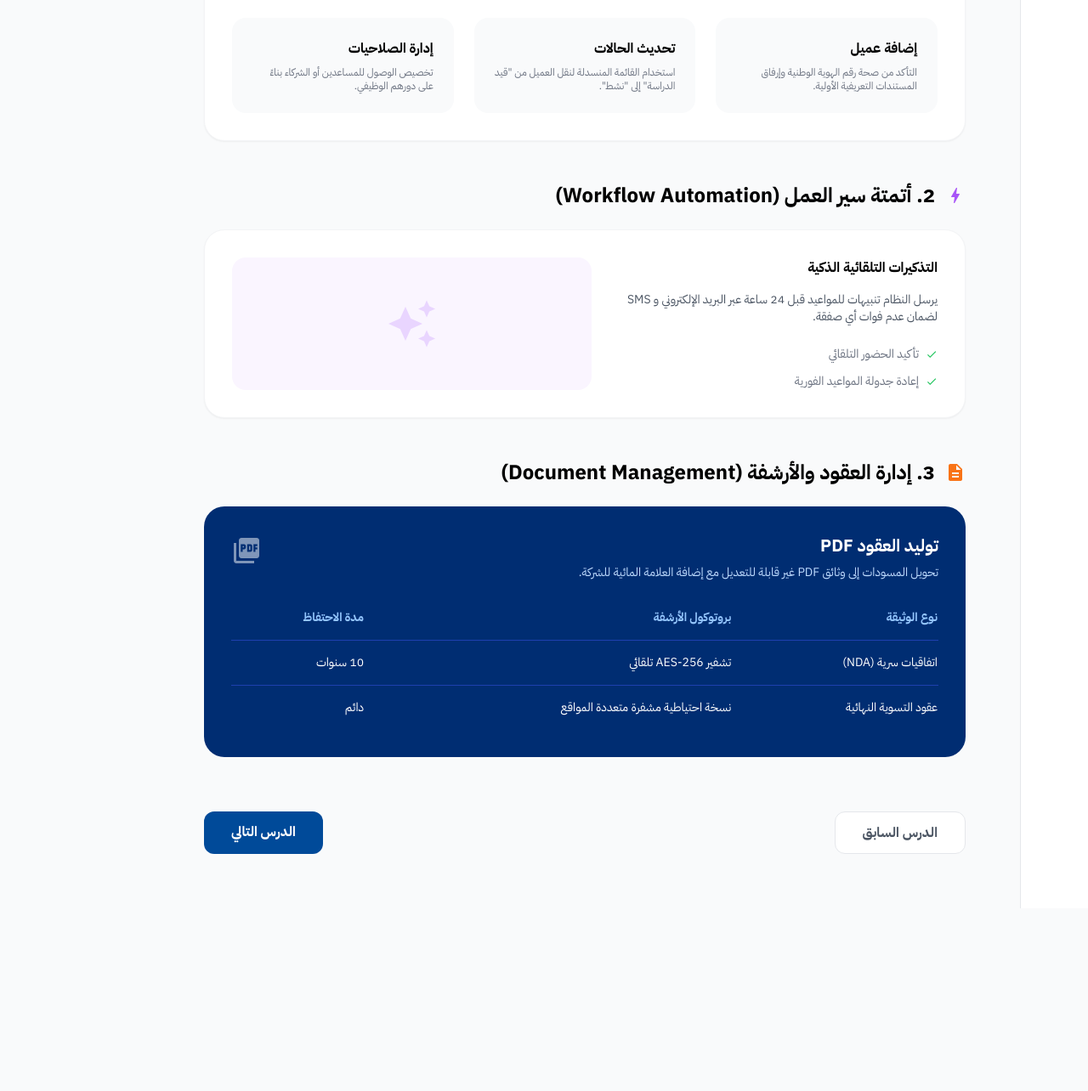
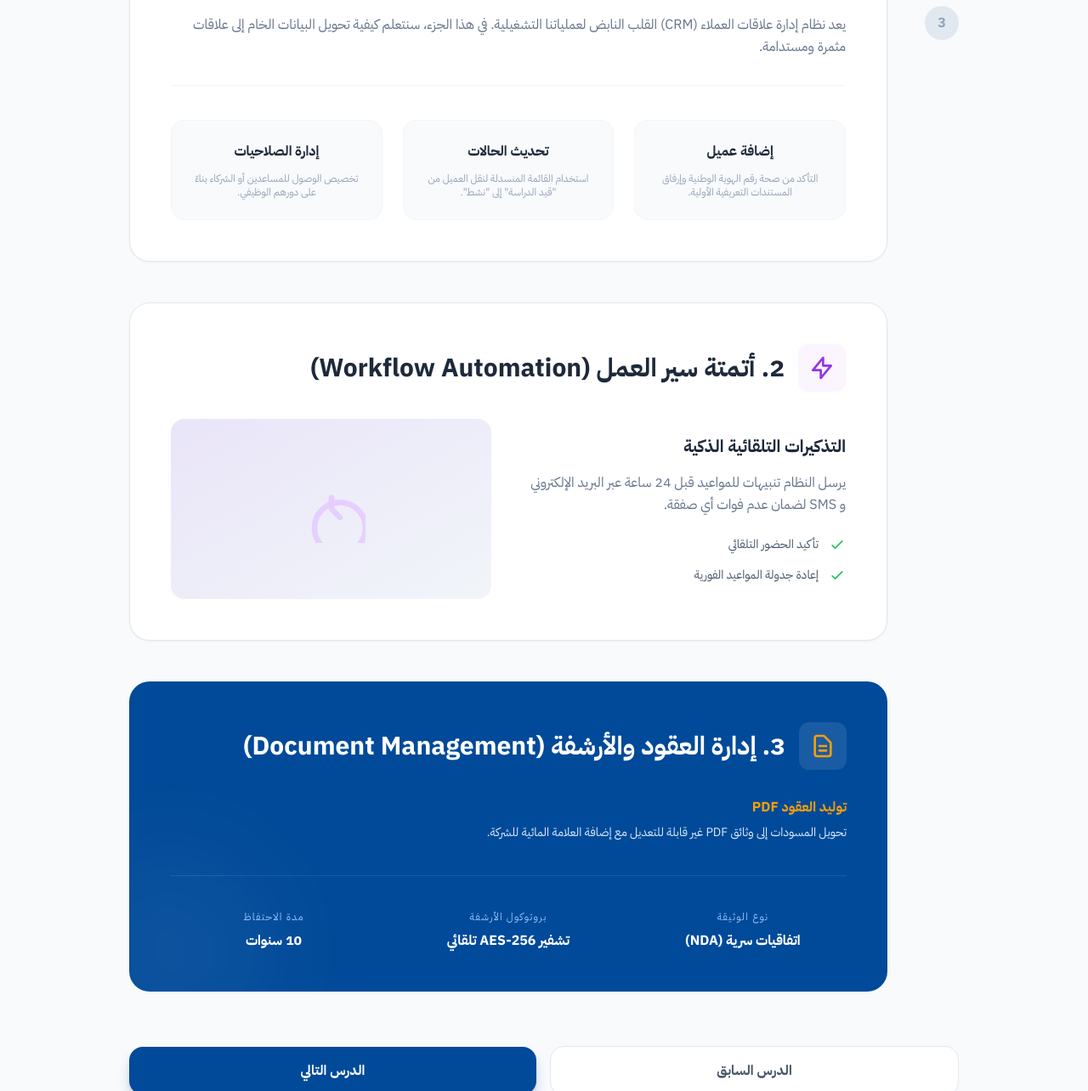
Before and after one commit to alamrisultan909-cell/wasata-nwo, a website: page knowledge-base/operational-excellence.html in a window 1280 px wide. Shown: the part 364-1648 px from the top of the page at 85% size. Before the commit the page ends 1433 px from the top, so only its background shows below. Drawn offline with nearby package versions, Linux system fonts and the light colour scheme.

Commit message:
Update operational-excellence.html

```diff
--- a/knowledge-base/operational-excellence.html
+++ b/knowledge-base/operational-excellence.html
@@ -1,145 +1,155 @@
-
 <!DOCTYPE html>
 <html lang="ar" dir="rtl">
 <head>
     <meta charset="UTF-8">
     <meta name="viewport" content="width=device-width, initial-scale=1.0">
-    <title>التميز التشغيلي - مكتبة المعرفة</title>
+    <title>كتاب: التميز التشغيلي في بيئة الوساطة</title>
     <script src="https://cdn.tailwindcss.com"></script>
     <link href="https://fonts.googleapis.com/css2?family=IBM+Plex+Sans+Arabic:wght@300;400;500;600;700&display=swap" rel="stylesheet">
-    <link href="https://fonts.googleapis.com/icon?family=Material+Icons" rel="stylesheet">
-    <style>
-        body { font-family: 'IBM Plex Sans Arabic', sans-serif; }
-    </style>
+    <script>
+        tailwind.config = {
+            theme: {
+                extend: {
+                    colors: {
+                        primary: '#004a99',
+                        secondary: '#1e293b',
+                        accent: '#f59e0b',
+                        surface: '#f8fafc',
+                    },
+                    fontFamily: {
+                        sans: ['IBM Plex Sans Arabic', 'sans-serif'],
+                    },
+                }
+            }
+        }
+    </script>
 </head>
-<body class="bg-gray-50">
+<body class="bg-slate-50 font-sans text-slate-800">
+    <header class="bg-white border-b border-slate-200 sticky top-0 z-50">
+        <div class="max-w-6xl mx-auto px-6 h-16 flex items-center justify-between">
+            <div class="flex items-center gap-2 text-primary font-bold text-sm">
+                <a href="/knowledge-base" class="hover:underline">المكتبة التعليمية</a>
+                <span>/</span>
+                <span class="text-slate-400">الوحدة الرابعة</span>
+            </div>
+            <a href="/app" class="p-2 bg-slate-100 rounded-lg text-secondary hover:bg-slate-200 transition-colors">
+                <svg xmlns="http://www.w3.org/2000/svg" class="h-5 w-5" fill="none" viewBox="0 0 24 24" stroke="currentColor"><path stroke-linecap="round" stroke-linejoin="round" stroke-width="2" d="M3 12l2-2m0 0l7-7 7 7M5 10v10a1 1 0 001 1h3m10-11l2 2m-2-2v10a1 1 0 01-1 1h-3m-6 0a1 1 0 001-1v-4a1 1 0 011-1h2a1 1 0 011 1v4a1 1 0 001 1m-6 0h6" /></svg>
+            </a>
+        </div>
+    </header>
 
-    <div class="min-h-screen flex">
-        <!-- Vertical Progress Nav -->
-        <nav class="w-20 bg-white border-l border-gray-200 flex flex-col items-center py-8 gap-8">
-            <a href="index.html" class="w-12 h-12 rounded-xl bg-blue-50 text-[#004a99] flex items-center justify-center">
-                <span class="material-icons">home</span>
-            </a>
-            <div class="h-px w-8 bg-gray-100"></div>
-            <div class="flex flex-col gap-4">
-                <div class="w-10 h-10 rounded-full bg-[#004a99] text-white flex items-center justify-center text-xs font-bold">1</div>
-                <div class="w-10 h-10 rounded-full bg-gray-100 text-gray-400 flex items-center justify-center text-xs font-bold">2</div>
-                <div class="w-10 h-10 rounded-full bg-gray-100 text-gray-400 flex items-center justify-center text-xs font-bold">3</div>
-            </div>
-        </nav>
-
-        <!-- Main Content -->
-        <main class="flex-1 p-8 lg:p-16 max-w-5xl">
-            <div class="mb-12">
-                <span class="text-[#004a99] font-bold text-sm uppercase tracking-widest mb-2 block">الوحدة الرابعة</span>
-                <h1 class="text-4xl font-black mb-4">مسار التميز التشغيلي في بيئة الوساطة</h1>
-                <p class="text-gray-500 text-lg">دليل شامل لإتقان الأدوات الرقمية وإجراءات العمل المؤسسي لضمان أعلى مستويات الكفاءة والاحترافية.</p>
+    <main class="max-w-5xl mx-auto px-6 py-12">
+        <div class="mb-12 text-center">
+            <h1 class="text-4xl font-extrabold text-secondary mb-4">مسار التميز التشغيلي في بيئة الوساطة</h1>
+            <p class="text-slate-500 max-w-2xl mx-auto leading-relaxed">دليل شامل لإتقان الأدوات الرقمية وإجراءات العمل المؤسسي لضمان أعلى مستويات الكفاءة والاحترافية.</p>
         </div>
 
-            <div class="space-y-12">
+        <div class="grid grid-cols-1 md:grid-cols-12 gap-8">
+            <!-- المؤشر الجانبي -->
+            <div class="md:col-span-1 hidden md:block">
+                <div class="sticky top-24 space-y-6">
+                    <div class="w-10 h-10 rounded-full bg-primary text-white flex items-center justify-center font-bold shadow-lg shadow-primary/30">1</div>
+                    <div class="w-10 h-10 rounded-full bg-slate-200 text-slate-400 flex items-center justify-center font-bold">2</div>
+                    <div class="w-10 h-10 rounded-full bg-slate-200 text-slate-400 flex items-center justify-center font-bold">3</div>
+                </div>
+            </div>
 
-                <!-- Section 1 -->
-                <section>
-                    <h2 class="text-2xl font-bold mb-6 flex items-center gap-3">
-                        <span class="material-icons text-blue-500">group</span>
-                        1. إتقان نظام إدارة العملاء (CRM Mastery)
-                    </h2>
-                    <div class="bg-white p-8 rounded-3xl shadow-sm border border-gray-100 space-y-6">
-                        <p class="text-gray-600">يعد نظام إدارة علاقات العملاء (CRM) القلب النابض لعملياتنا التشغيلية. في هذا الجزء، سنتعلم كيفية تحويل البيانات الخام إلى علاقات مثمرة ومستدامة.</p>
+            <div class="md:col-span-11 space-y-12">
+                <!-- الوحدة 1 -->
+                <section class="bg-white rounded-3xl border border-slate-200 shadow-sm p-8 md:p-12">
+                    <div class="flex items-center gap-4 mb-8">
+                        <span class="p-3 bg-blue-50 text-primary rounded-xl">
+                            <svg xmlns="http://www.w3.org/2000/svg" class="h-8 w-8" fill="none" viewBox="0 0 24 24" stroke="currentColor"><path stroke-linecap="round" stroke-linejoin="round" stroke-width="2" d="M17 20h5v-2a3 3 0 00-5.356-1.857M17 20H7m10 0v-2c0-.656-.126-1.283-.356-1.857M7 20H2v-2a3 3 0 015.356-1.857M7 20v-2c0-.656.126-1.283.356-1.857m0 0a5.002 5.002 0 019.288 0M15 7a3 3 0 11-6 0 3 3 0 016 0zm6 3a2 2 0 11-4 0 2 2 0 014 0zM7 10a2 2 0 11-4 0 2 2 0 014 0z" /></svg>
+                        </span>
+                        <h2 class="text-3xl font-bold text-secondary">1. إتقان نظام إدارة العملاء (CRM Mastery)</h2>
+                    </div>
+                    <p class="text-slate-500 leading-relaxed mb-10 border-b border-slate-100 pb-8">يعد نظام إدارة علاقات العملاء (CRM) القلب النابض لعملياتنا التشغيلية. في هذا الجزء، سنتعلم كيفية تحويل البيانات الخام إلى علاقات مثمرة ومستدامة.</p>
 
                     <div class="grid grid-cols-1 md:grid-cols-3 gap-6">
-                            <div class="p-6 bg-gray-50 rounded-2xl">
-                                <div class="font-bold mb-2">إضافة عميل</div>
-                                <p class="text-xs text-gray-500">التأكد من صحة رقم الهوية الوطنية وإرفاق المستندات التعريفية الأولية.</p>
+                        <div class="p-6 bg-slate-50 rounded-2xl border border-slate-100 text-center hover:bg-primary/5 transition-colors cursor-pointer group">
+                            <h4 class="font-bold text-secondary mb-3 group-hover:text-primary">إضافة عميل</h4>
+                            <p class="text-xs text-slate-400">التأكد من صحة رقم الهوية الوطنية وإرفاق المستندات التعريفية الأولية.</p>
                         </div>
-                            <div class="p-6 bg-gray-50 rounded-2xl">
-                                <div class="font-bold mb-2">تحديث الحالات</div>
-                                <p class="text-xs text-gray-500">استخدام القائمة المنسدلة لنقل العميل من "قيد الدراسة" إلى "نشط".</p>
+                        <div class="p-6 bg-slate-50 rounded-2xl border border-slate-100 text-center hover:bg-primary/5 transition-colors cursor-pointer group">
+                            <h4 class="font-bold text-secondary mb-3 group-hover:text-primary">تحديث الحالات</h4>
+                            <p class="text-xs text-slate-400">استخدام القائمة المنسدلة لنقل العميل من "قيد الدراسة" إلى "نشط".</p>
                         </div>
-                            <div class="p-6 bg-gray-50 rounded-2xl">
-                                <div class="font-bold mb-2">إدارة الصلاحيات</div>
-                                <p class="text-xs text-gray-500">تخصيص الوصول للمساعدين أو الشركاء بناءً على دورهم الوظيفي.</p>
-                            </div>
+                        <div class="p-6 bg-slate-50 rounded-2xl border border-slate-100 text-center hover:bg-primary/5 transition-colors cursor-pointer group">
+                            <h4 class="font-bold text-secondary mb-3 group-hover:text-primary">إدارة الصلاحيات</h4>
+                            <p class="text-xs text-slate-400">تخصيص الوصول للمساعدين أو الشركاء بناءً على دورهم الوظيفي.</p>
                         </div>
                     </div>
                 </section>
 
-                <!-- Section 2 -->
-                <section>
-                    <h2 class="text-2xl font-bold mb-6 flex items-center gap-3">
-                        <span class="material-icons text-purple-500">bolt</span>
-                        2. أتمتة سير العمل (Workflow Automation)
-                    </h2>
-                    <div class="bg-white p-8 rounded-3xl shadow-sm border border-gray-100">
-                        <div class="flex flex-col md:flex-row gap-8">
-                            <div class="flex-1">
-                                <h4 class="font-bold mb-4">التذكيرات التلقائية الذكية</h4>
-                                <p class="text-sm text-gray-600 mb-6">يرسل النظام تنبيهات للمواعيد قبل 24 ساعة عبر البريد الإلكتروني و SMS لضمان عدم فوات أي صفقة.</p>
-                                <ul class="space-y-3">
-                                    <li class="flex items-center gap-2 text-sm text-gray-500">
-                                        <span class="material-icons text-green-500 text-sm">check</span>
+                <!-- الوحدة 2 -->
+                <section class="bg-white rounded-3xl border border-slate-200 shadow-sm p-8 md:p-12">
+                    <div class="flex items-center gap-4 mb-8">
+                        <span class="p-3 bg-purple-50 text-purple-600 rounded-xl">
+                            <svg xmlns="http://www.w3.org/2000/svg" class="h-8 w-8" fill="none" viewBox="0 0 24 24" stroke="currentColor"><path stroke-linecap="round" stroke-linejoin="round" stroke-width="2" d="M13 10V3L4 14h7v7l9-11h-7z" /></svg>
+                        </span>
+                        <h2 class="text-3xl font-bold text-secondary">2. أتمتة سير العمل (Workflow Automation)</h2>
+                    </div>
+                    <div class="flex flex-col md:flex-row gap-10 items-center">
+                        <div class="w-full md:w-1/2">
+                            <h4 class="font-bold text-secondary mb-4 text-xl">التذكيرات التلقائية الذكية</h4>
+                            <p class="text-slate-500 leading-relaxed mb-6">يرسل النظام تنبيهات للمواعيد قبل 24 ساعة عبر البريد الإلكتروني و SMS لضمان عدم فوات أي صفقة.</p>
+                            <ul class="space-y-4">
+                                <li class="flex items-center gap-3 text-sm text-slate-600">
+                                    <svg class="h-5 w-5 text-green-500" fill="none" viewBox="0 0 24 24" stroke="currentColor"><path stroke-linecap="round" stroke-linejoin="round" stroke-width="2" d="M5 13l4 4L19 7" /></svg>
                                     تأكيد الحضور التلقائي
                                 </li>
-                                    <li class="flex items-center gap-2 text-sm text-gray-500">
-                                        <span class="material-icons text-green-500 text-sm">check</span>
+                                <li class="flex items-center gap-3 text-sm text-slate-600">
+                                    <svg class="h-5 w-5 text-green-500" fill="none" viewBox="0 0 24 24" stroke="currentColor"><path stroke-linecap="round" stroke-linejoin="round" stroke-width="2" d="M5 13l4 4L19 7" /></svg>
                                     إعادة جدولة المواعيد الفورية
                                 </li>
                             </ul>
                         </div>
-                            <div class="flex-1 bg-purple-50 rounded-2xl p-6 flex items-center justify-center">
-                                <span class="material-icons text-6xl text-purple-200">auto_awesome</span>
-                            </div>
+                        <div class="w-full md:w-1/2 aspect-video bg-slate-100 rounded-2xl flex items-center justify-center relative overflow-hidden">
+                             <div class="absolute inset-0 bg-gradient-to-br from-purple-500/10 to-transparent"></div>
+                             <svg xmlns="http://www.w3.org/2000/svg" class="h-20 w-20 text-purple-200" fill="none" viewBox="0 0 24 24" stroke="currentColor"><path stroke-linecap="round" stroke-linejoin="round" stroke-width="2" d="M12 8v4l3 3m6-3a9 9 0 11-12 0 9 9 0 0112 0z" /></svg>
                         </div>
                     </div>
                 </section>
 
-                <!-- Section 3 -->
-                <section>
-                    <h2 class="text-2xl font-bold mb-6 flex items-center gap-3">
-                        <span class="material-icons text-orange-500">description</span>
-                        3. إدارة العقود والأرشفة (Document Management)
-                    </h2>
-                    <div class="bg-[#002d72] text-white p-8 rounded-3xl">
-                        <div class="flex justify-between items-start mb-8">
+                <!-- الوحدة 3 -->
+                <section class="bg-primary text-white rounded-3xl p-8 md:p-12 relative overflow-hidden">
+                    <div class="relative z-10">
+                        <div class="flex items-center gap-4 mb-8">
+                            <span class="p-3 bg-white/10 text-accent rounded-xl">
+                                <svg xmlns="http://www.w3.org/2000/svg" class="h-8 w-8" fill="none" viewBox="0 0 24 24" stroke="currentColor"><path stroke-linecap="round" stroke-linejoin="round" stroke-width="2" d="M9 12h6m-6 4h6m2 5H7a2 2 0 01-2-2V5a2 2 0 012-2h5.586a1 1 0 01.707.293l5.414 5.414a1 1 0 01.293.707V19a2 2 0 01-2 2z" /></svg>
+                            </span>
+                            <h2 class="text-3xl font-bold">3. إدارة العقود والأرشفة (Document Management)</h2>
+                        </div>
+                        <div class="mb-10">
+                            <h4 class="text-accent font-bold mb-2">توليد العقود PDF</h4>
+                            <p class="text-blue-100 text-sm">تحويل المسودات إلى وثائق PDF غير قابلة للتعديل مع إضافة العلامة المائية للشركة.</p>
+                        </div>
+                        <div class="grid grid-cols-2 md:grid-cols-3 gap-8 text-center border-t border-white/10 pt-10">
                             <div>
-                                <h4 class="text-xl font-bold mb-2">توليد العقود PDF</h4>
-                                <p class="text-blue-200 text-sm">تحويل المسودات إلى وثائق PDF غير قابلة للتعديل مع إضافة العلامة المائية للشركة.</p>
+                                <p class="text-xs text-blue-300 uppercase tracking-widest mb-2">نوع الوثيقة</p>
+                                <p class="font-bold">اتفاقيات سرية (NDA)</p>
                             </div>
-                            <span class="material-icons text-4xl opacity-50">picture_as_pdf</span>
+                            <div>
+                                <p class="text-xs text-blue-300 uppercase tracking-widest mb-2">بروتوكول الأرشفة</p>
+                                <p class="font-bold">تشفير AES-256 تلقائي</p>
                             </div>
-                        <div class="overflow-x-auto">
-                            <table class="w-full text-right text-sm">
-                                <thead>
-                                    <tr class="text-blue-300 border-b border-blue-800">
-                                        <th class="pb-4">نوع الوثيقة</th>
-                                        <th class="pb-4">بروتوكول الأرشفة</th>
-                                        <th class="pb-4">مدة الاحتفاظ</th>
-                                    </tr>
-                                </thead>
-                                <tbody class="text-white">
-                                    <tr class="border-b border-blue-800">
-                                        <td class="py-4">اتفاقيات سرية (NDA)</td>
-                                        <td class="py-4">تشفير AES-256 تلقائي</td>
-                                        <td class="py-4">10 سنوات</td>
-                                    </tr>
-                                    <tr>
-                                        <td class="py-4">عقود التسوية النهائية</td>
-                                        <td class="py-4">نسخة احتياطية مشفرة متعددة المواقع</td>
-                                        <td class="py-4">دائم</td>
-                                    </tr>
-                                </tbody>
-                            </table>
+                            <div>
+                                <p class="text-xs text-blue-300 uppercase tracking-widest mb-2">مدة الاحتفاظ</p>
+                                <p class="font-bold">10 سنوات</p>
                             </div>
                         </div>
+                    </div>
+                    <!-- زينة خلفية -->
+                    <div class="absolute -bottom-20 -left-20 w-64 h-64 bg-white/5 rounded-full blur-3xl"></div>
                 </section>
             </div>
-
-            <footer class="mt-16 flex justify-between">
-                <a href="financial-logic.html" class="px-8 py-3 bg-white border border-gray-200 text-gray-600 rounded-xl hover:bg-gray-50 transition-all font-bold">الدرس السابق</a>
-                <a href="marketing-strategies.html" class="px-8 py-3 bg-[#004a99] text-white rounded-xl hover:shadow-lg transition-all font-bold">الدرس التالي</a>
-            </footer>
-        </main>
         </div>
 
+        <!-- أزرار التنقل -->
+        <div class="mt-16 flex justify-between items-center gap-4">
+            <button onclick="window.location.href='/knowledge-base/financial-logic.html'" class="flex-1 py-4 bg-white border border-slate-200 text-slate-600 rounded-2xl font-bold hover:bg-slate-50 transition-colors">الدرس السابق</button>
+            <button onclick="window.location.href='/knowledge-base/marketing-strategies.html'" class="flex-1 py-4 bg-primary text-white rounded-2xl font-bold shadow-lg shadow-primary/30 hover:bg-primary/90 transition-all">الدرس التالي</button>
+        </div>
+    </main>
 </body>
 </html>
```
Lines whose indentation alone changed are shown as unchanged.
